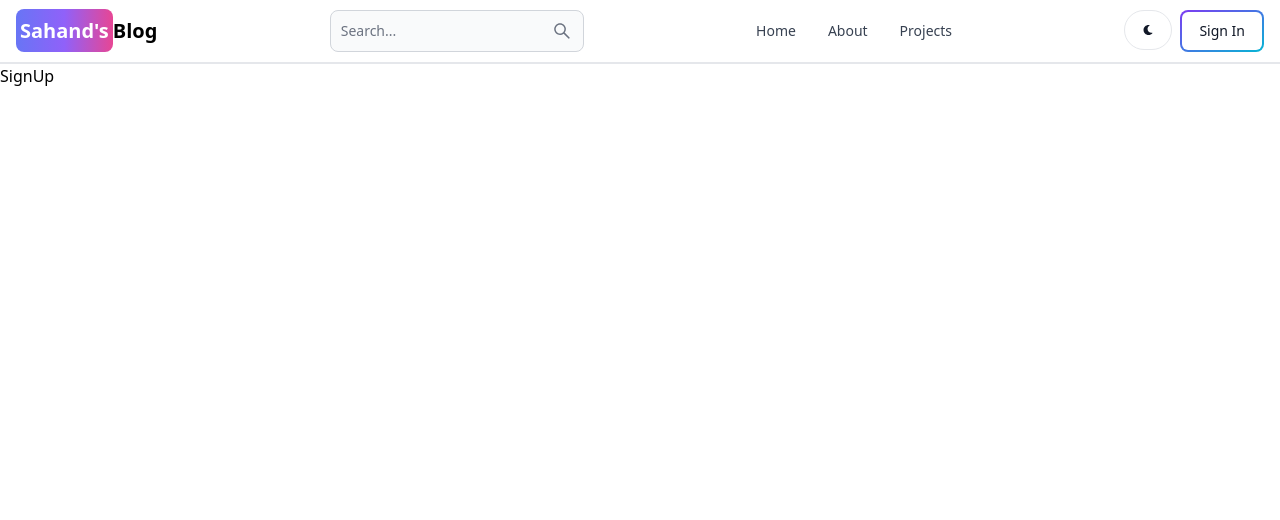
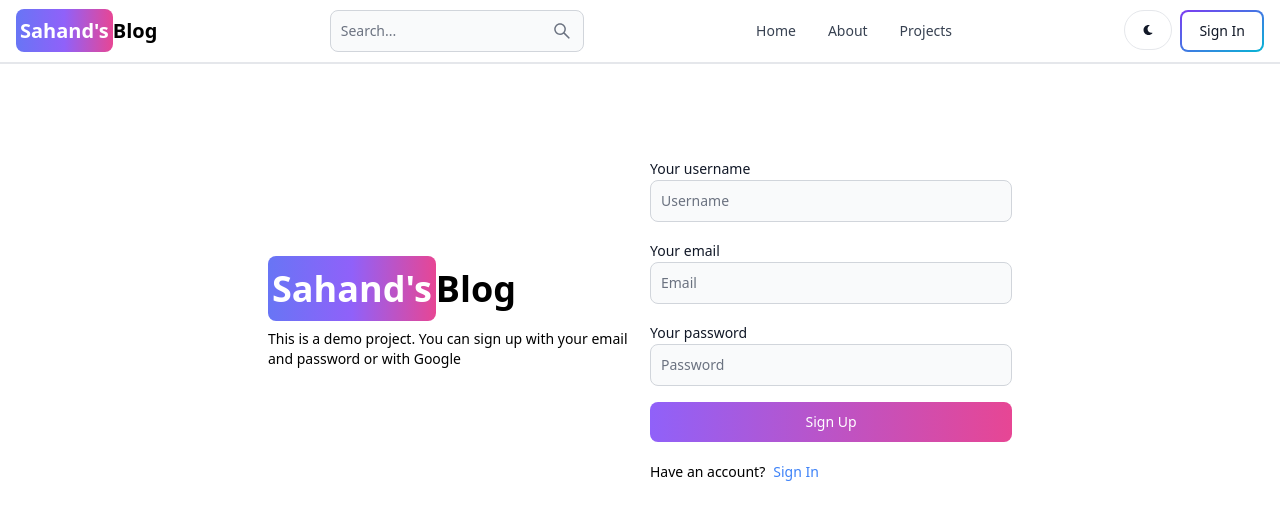
Before and after one commit to kuntalojha/mern-blogs, a React (Vite) app in the folder client/: page /sign-up in a window 1280 px wide. Shown: the top 520 px of the page. Built offline with nearby package versions, Linux system fonts and the light colour scheme.

Commit message:
create sign up page ui

```diff
--- a/client/src/pages/SignUp.jsx
+++ b/client/src/pages/SignUp.jsx
@@ -1,7 +1,49 @@
-import React from 'react'
+import React from "react";
+import { Link } from "react-router-dom";
+import { Button, Label, TextInput } from "flowbite-react";
 
 export default function SignUp() {
   return (
-    <div>SignUp</div>
-  )
+    <div className="min-h-screen mt-20">
+      <div className=" flex p-3 max-w-3xl mx-auto flex-col md:flex-row md:items-center gap-5">
+        {/* Left */}
+        <div className="flex-1">
+          <Link to="/" className="font-bold dark:text-white text-4xl">
+            <span className="py-2 px-1 bg-gradient-to-r from-indigo-500 via-purple-500 to-pink-500 rounded-lg text-white">
+              Sahand's
+            </span>
+            Blog
+          </Link>
+          <p className="text-sm mt-5">
+            This is a demo project. You can sign up with your email and password
+            or with Google
+          </p>
+        </div>
+        {/* Right */}
+        <div className="flex-1">
+          <form className="flex flex-col gap-4">
+            <div>
+              <Label value="Your username" />
+              <TextInput type="text" placeholder="Username" id="username" />
+            </div>
+            <div>
+              <Label value="Your email" />
+              <TextInput type="text" placeholder="Email" id="email" />
+            </div>
+            <div>
+              <Label value="Your password" />
+              <TextInput type="text" placeholder="Password" id="password" />
+            </div>
+            <Button gradientDuoTone="purpleToPink" type="submit">
+              Sign Up
+            </Button>
+          </form>
+          <div className="flex gap-2 text-sm mt-5">
+            <span>Have an account?</span>
+            <Link to ="/sign-in" className="text-blue-500" >Sign In</Link>
+          </div>
+        </div>
+      </div>
+    </div>
+  );
 }
```
